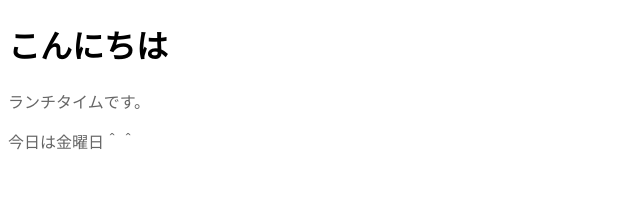
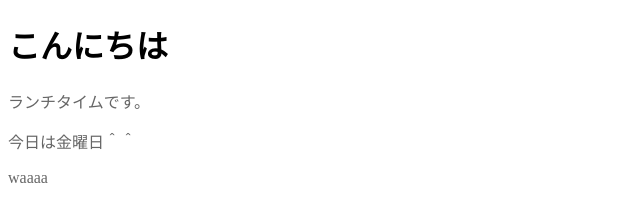
Before and after one commit to miinaw/sample, a plain HTML site: page src/index.html in a window 1280 px wide. Shown: the full height of the page, 0-640 px from the left. Drawn offline with Linux system fonts and the light colour scheme.

Commit message:
文章の追加

```diff
--- a/src/index.html
+++ b/src/index.html
@@ -18,5 +18,6 @@
       <li>:hoverなどを加えられる</li>
     </ul>
     -->
+    <p>waaaa</p>
   </body>
 </html>
```
